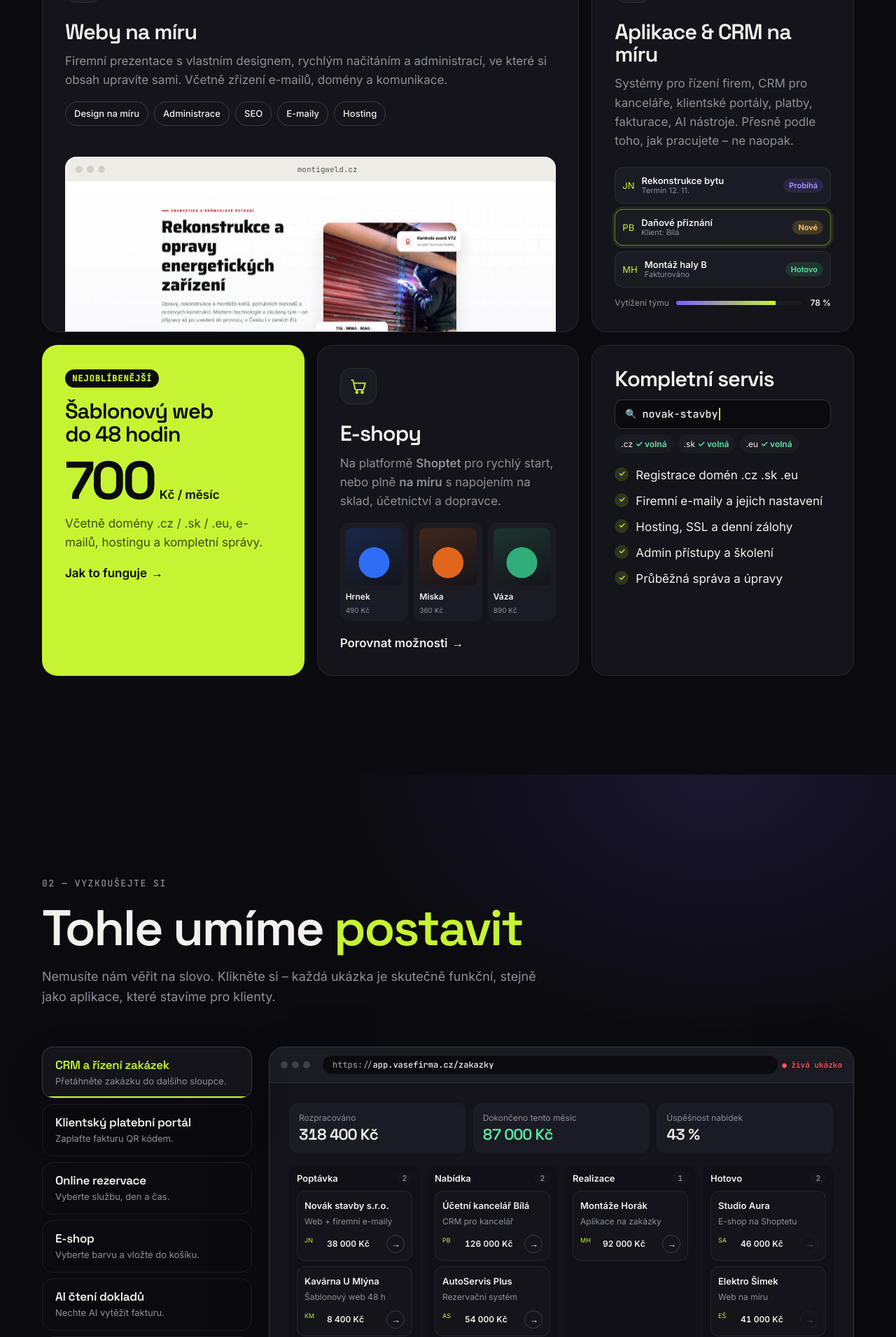
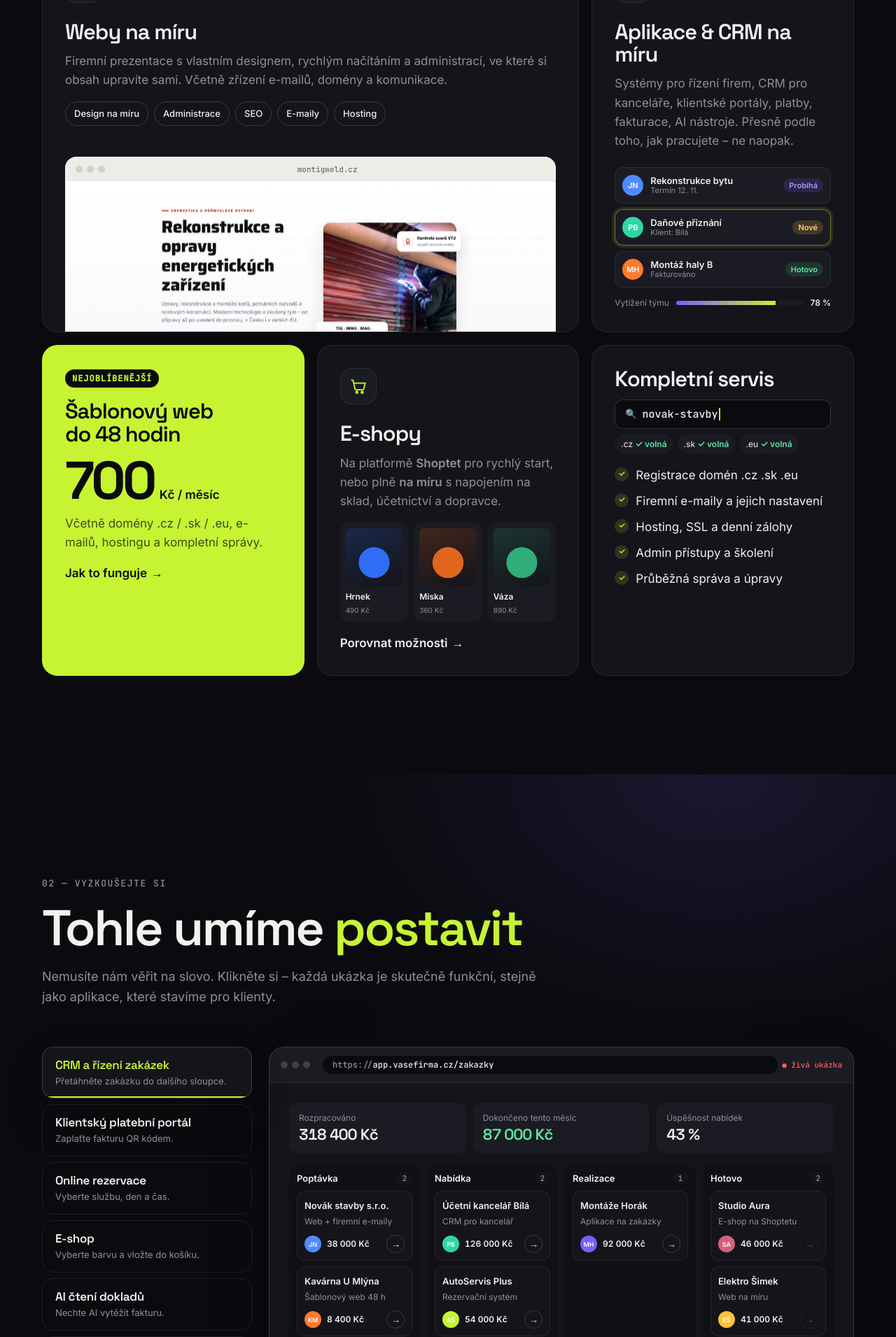
Before and after one commit to create4you-cz/create4you-web, a PHP site: page / in a window 1280 px wide. Shown: the part 1370-3281 px from the top of the page at 70% size. Run offline with PHP 8.4, Linux system fonts and the light colour scheme; some libraries are stand-ins or nearby versions.

Commit message:
Oprava stylu avatarů
Co-Authored-By: Claude Opus 5.5 <noreply@anthropic.com>
Claude-Session: https://claude.ai/code/session_01FUdwsXoLSTwTB4U2zqjDAG

```diff
--- a/assets/css/style.css
+++ b/assets/css/style.css
@@ -499,6 +499,8 @@ body::before {
 .f-lead > i { position: absolute; top: 8px; right: 12px; font: 500 10px var(--f-mono); font-style: normal; color: var(--lime); }
 :root[data-theme="light"] .f-lead > i { color: var(--accent-text); }
 
+.ma-row em, .kb-card footer em { width: 30px; height: 30px; flex: none; border-radius: 50%; display: grid; place-items: center; font: 600 11px var(--f-body); font-style: normal; color: #fff; background: var(--c); }
+
 /* ---------- bento: realistic mini content ---------- */
 .site-mock { position: relative; margin-top: auto; border-radius: 16px 16px 0 0; border: 1px solid var(--border2); border-bottom: 0; background: #fbfaf7; color: #1b1e24; height: 250px; margin-bottom: -32px; overflow: hidden; }
 .site-mock .wm-bar { display: flex; align-items: center; gap: 6px; padding: 10px 14px; background: #eeece6; }
```
